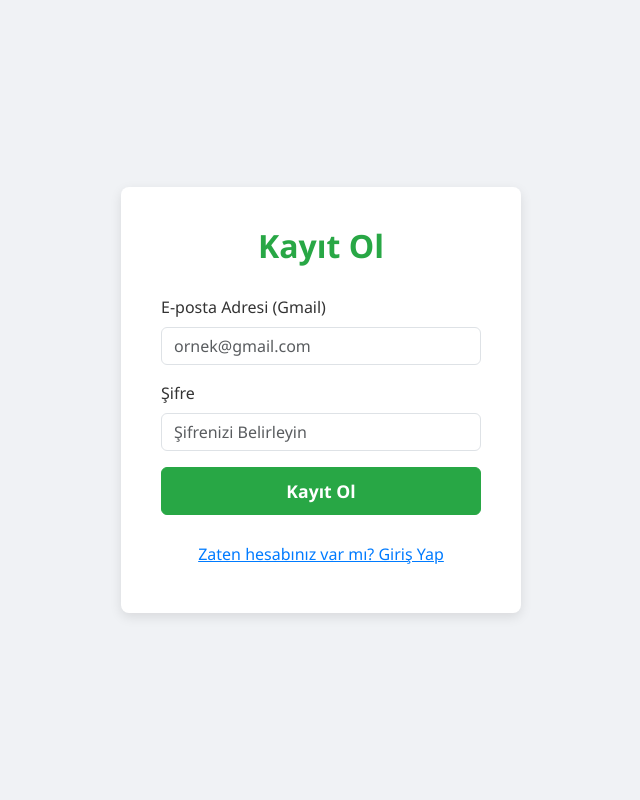
After one commit to mavitilki01/Bus_Company_Web_Site, a PHP site: page /register.php in a window 1280 px wide. The commit adds this page. Shown: the whole page, without its empty margins (319-959 px from the left). Run offline with PHP 8.4, Linux system fonts and the light colour scheme.

Commit message:
register eklendi log in güncellendi

```diff
--- /dev/null
+++ b/register.php
@@ -0,0 +1,134 @@
+<?php
+$register_message = ''; // Kayıt mesajı için değişken
+
+if ($_SERVER["REQUEST_METHOD"] == "POST") {
+    $email = htmlspecialchars(trim($_POST['email']));
+    $password = htmlspecialchars(trim($_POST['password']));
+
+    // Basit bir örnek için kullanıcıları bir metin dosyasına kaydediyoruz.
+    // Gerçek uygulamada bu kısmı veritabanı ile değiştirmelisiniz.
+    $user_data = $email . ":" . $password . "\n";
+    $file = 'valid_users.txt'; // Kullanıcı bilgilerini saklayacağımız dosya
+
+    // Dosyanın yazılabilir olup olmadığını kontrol et
+    if (!is_writable($file) && file_exists($file)) {
+        $register_message = '<div class="alert alert-danger" role="alert">Kayıt dosyasına yazılamıyor. Dosya izinlerini kontrol edin.</div>';
+    } elseif (!file_exists($file) && !touch($file)) {
+        $register_message = '<div class="alert alert-danger" role="alert">Kayıt dosyası oluşturulamıyor. Dizin izinlerini kontrol edin.</div>';
+    } else {
+        // Aynı e-postanın zaten kayıtlı olup olmadığını kontrol et (basit kontrol)
+        $users = file($file, FILE_IGNORE_NEW_LINES | FILE_SKIP_EMPTY_LINES);
+        $email_exists = false;
+        foreach ($users as $user_line) {
+            list($stored_email, $stored_password) = explode(':', $user_line);
+            if ($stored_email === $email) {
+                $email_exists = true;
+                break;
+            }
+        }
+
+        if ($email_exists) {
+            $register_message = '<div class="alert alert-warning" role="alert">Bu e-posta adresi zaten kayıtlı!</div>';
+        } else {
+            if (file_put_contents($file, $user_data, FILE_APPEND | LOCK_EX) !== false) {
+                $register_message = '<div class="alert alert-success" role="alert">Kaydınız başarıyla oluşturuldu! Şimdi giriş yapabilirsiniz.</div>';
+                // İsterseniz kayıt sonrası giriş sayfasına yönlendirebilirsiniz
+                // header("Location: login.php");
+                // exit();
+            } else {
+                $register_message = '<div class="alert alert-danger" role="alert">Kayıt sırasında bir hata oluştu. Lütfen tekrar deneyin.</div>';
+            }
+        }
+    }
+}
+?>
+<!DOCTYPE html>
+<html lang="tr">
+<head>
+    <meta charset="UTF-8">
+    <meta name="viewport" content="width=device-width, initial-scale=1.0">
+    <title>Otobüs Firması - Kayıt Ol</title>
+    <link href="https://cdn.jsdelivr.net/npm/bootstrap@5.3.3/dist/css/bootstrap.min.css" rel="stylesheet" integrity="sha384-QWTKZyjpPEjISv5WaRU9OFeRpok6YctnYmDr5pNlyT2bRjXh0JMhjY6hW+ALEwIH" crossorigin="anonymous">
+    <style>
+        body {
+            font-family: 'Segoe UI', Tahoma, Geneva, Verdana, sans-serif;
+            background-color: #f0f2f5;
+            display: flex;
+            justify-content: center;
+            align-items: center;
+            min-height: 100vh;
+            margin: 0;
+        }
+        .register-container {
+            background-color: #fff;
+            padding: 40px;
+            border-radius: 8px;
+            box-shadow: 0 4px 12px rgba(0, 0, 0, 0.1);
+            width: 100%;
+            max-width: 400px;
+        }
+        .register-container h2 {
+            color: #28a745; /* Yeşil renk kayıt başlığı için */
+            font-weight: 700;
+            margin-bottom: 30px;
+            text-align: center;
+        }
+        .form-label {
+            font-weight: 500;
+            color: #333;
+        }
+        .btn-success {
+            background-color: #28a745;
+            border-color: #28a745;
+            width: 100%;
+            padding: 10px;
+            font-size: 1.1rem;
+            font-weight: 600;
+        }
+        .btn-success:hover {
+            background-color: #218838;
+            border-color: #1e7e34;
+        }
+        .btn-link {
+            display: block;
+            margin-top: 20px;
+            text-align: center;
+            color: #007bff;
+        }
+        .btn-link:hover {
+            text-decoration: underline;
+        }
+        .alert {
+            margin-top: 20px;
+            text-align: center;
+        }
+    </style>
+</head>
+<body>
+
+    <div class="register-container">
+        <h2>Kayıt Ol</h2>
+        <?php
+        // Kayıt mesajı varsa göster
+        if ($register_message) {
+            echo $register_message;
+        }
+        ?>
+        <form action="register.php" method="POST">
+            <div class="mb-3">
+                <label for="email" class="form-label">E-posta Adresi (Gmail)</label>
+                <input type="email" class="form-control" id="email" name="email" required placeholder="ornek@gmail.com"
+                       value="<?php echo isset($email) ? htmlspecialchars($email) : ''; ?>">
+            </div>
+            <div class="mb-3">
+                <label for="password" class="form-label">Şifre</label>
+                <input type="password" class="form-control" id="password" name="password" required placeholder="Şifrenizi Belirleyin" minlength="6">
+            </div>
+            <button type="submit" class="btn btn-success">Kayıt Ol</button>
+            <a href="login.php" class="btn btn-link">Zaten hesabınız var mı? Giriş Yap</a>
+        </form>
+    </div>
+
+    <script src="https://cdn.jsdelivr.net/npm/bootstrap@5.3.3/dist/js/bootstrap.bundle.min.js" integrity="sha384-YvpcrYf0tY3lHB60NNkmXc5s9fDVZLESaAA55NDzOxhy9GkcIdslK1eN7N6jIeHz" crossorigin="anonymous"></script>
+</body>
+</html>
```
Also changed, not shown: login.php (+26 -13 lines).
